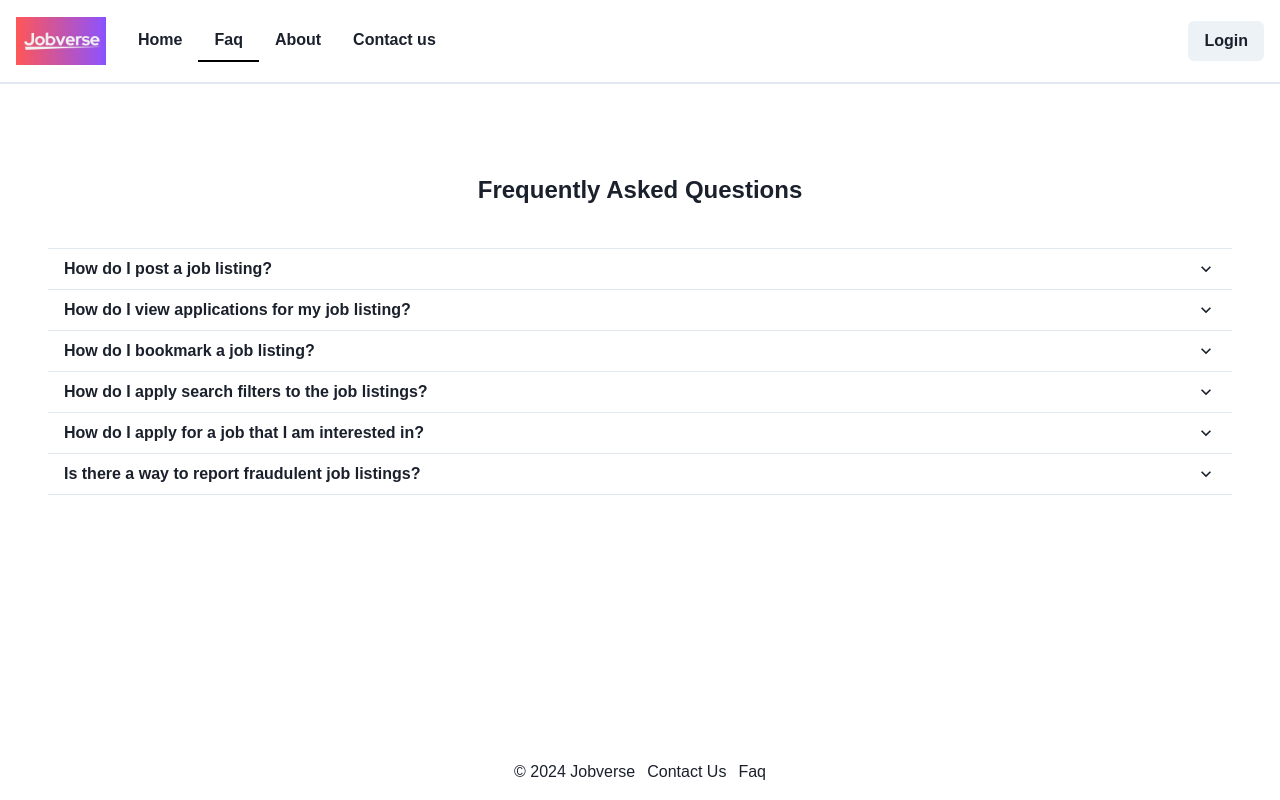
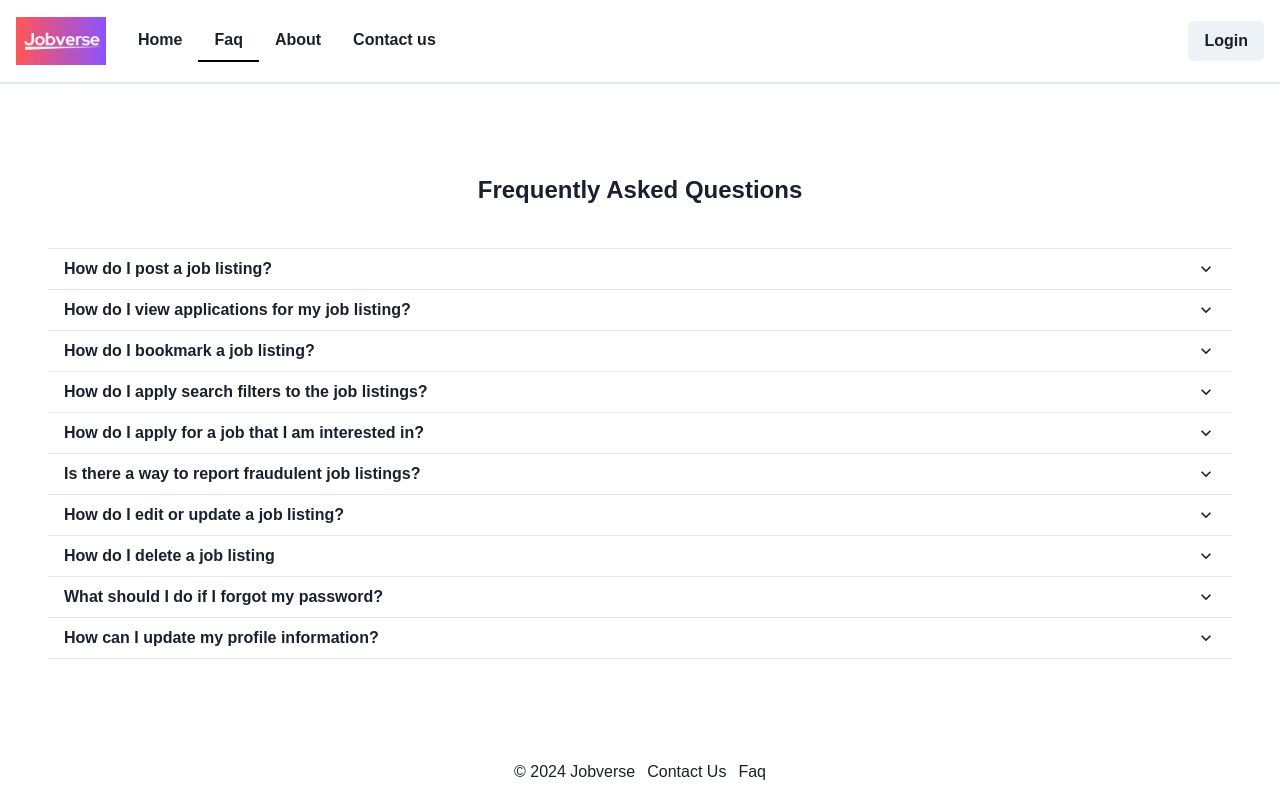
Before and after one commit to bhishman-desai/JobVerse, a React (Create React App) app in the folder client/: page /faq in a window 1280 px wide. Built offline with nearby package versions, Linux system fonts and the light colour scheme.

Commit message:
Update FAQ

```diff
--- a/client/src/pages/Faq.jsx
+++ b/client/src/pages/Faq.jsx
@@ -1,11 +1,22 @@
-import React from 'react';
-import { Box, Flex, Text, Accordion, AccordionItem, AccordionButton, AccordionPanel, AccordionIcon } from '@chakra-ui/react';
+import React from "react";
+import {
+  Box,
+  Flex,
+  Text,
+  Accordion,
+  AccordionItem,
+  AccordionButton,
+  AccordionPanel,
+  AccordionIcon,
+} from "@chakra-ui/react";
 
 const Faq = () => {
   return (
     <Box px={[4, 8, 12]} py={[8, 10, 12]}>
       <Flex justify="center" align="center">
-        <Text as="h1" fontSize="2xl" fontWeight="bold" py={10}>Frequently Asked Questions</Text>
+        <Text as="h1" fontSize="2xl" fontWeight="bold" py={10}>
+          Frequently Asked Questions
+        </Text>
       </Flex>
       <Accordion allowToggle>
         <AccordionItem>
@@ -24,7 +35,10 @@ const Faq = () => {
               <li>2. Click on the 'Create Job Posting' button.</li>
               <li>3. Enter the job details in the form that is displayed.</li>
               <li>4. Click on the 'Submit' button.</li>
-        <li>5. You will now see a confirmation message indicating successful job posting creation.</li>
+              <li>
+                5. You will now see a confirmation message indicating successful
+                job posting creation.
+              </li>
             </ol>
           </AccordionPanel>
         </AccordionItem>
@@ -43,9 +57,17 @@ const Faq = () => {
             <ol>
               <li>1. Navigate to the 'Job Management' section.</li>
               <li>2. Click on the 'View Job Postings' link.</li>
-            <li>3. You will see a list of all the job postings that you have created.</li>
-            <li>4. Select a job posting for which you wish to view applications.</li>
-            <li>5. All submitted job applications for that listing are now displayed.</li>
+              <li>
+                3. You will see a list of all the job postings that you have
+                created.
+              </li>
+              <li>
+                4. Select a job posting for which you wish to view applications.
+              </li>
+              <li>
+                5. All submitted job applications for that listing are now
+                displayed.
+              </li>
             </ol>
           </AccordionPanel>
         </AccordionItem>
@@ -62,9 +84,18 @@ const Faq = () => {
           <AccordionPanel pb={4}>
             To bookmark a job listing:
             <ol>
-            <li>1. Navigate to the 'Job Management' section, where you will see the job listings.</li>
-            <li>2. Click on the bookmark icon near the job listing that you wish to bookmark.</li>
-            <li>3. The job listing will now be added to your list of bookmarked jobs.</li>
+              <li>
+                1. Navigate to the 'Job Management' section, where you will see
+                the job listings.
+              </li>
+              <li>
+                2. Click on the bookmark icon near the job listing that you wish
+                to bookmark.
+              </li>
+              <li>
+                3. The job listing will now be added to your list of bookmarked
+                jobs.
+              </li>
             </ol>
           </AccordionPanel>
         </AccordionItem>
@@ -81,10 +112,19 @@ const Faq = () => {
           <AccordionPanel pb={4}>
             To filter listings:
             <ol>
-            <li>1. Enter the keywords based on which you want to filter jobs, in the search field.</li>
-            <li>2. You may also filter based on the job location, by choosing the location in the location input field.</li>
+              <li>
+                1. Enter the keywords based on which you want to filter jobs, in
+                the search field.
+              </li>
+              <li>
+                2. You may also filter based on the job location, by choosing
+                the location in the location input field.
+              </li>
               <li>3. Click on the search button.</li>
-            <li>4. The job listings will now appear based on the search filters applied.</li>
+              <li>
+                4. The job listings will now appear based on the search filters
+                applied.
+              </li>
             </ol>
           </AccordionPanel>
         </AccordionItem>
@@ -101,10 +141,19 @@ const Faq = () => {
           <AccordionPanel pb={4}>
             In order to apply for a job:
             <ol>
-            <li>1. Click on the "Apply" button on the job listing that you are applying for.</li>
-            <li>2. An application form opens up, where you can provide your information and upload your resume.</li>
+              <li>
+                1. Click on the "Apply" button on the job listing that you are
+                applying for.
+              </li>
+              <li>
+                2. An application form opens up, where you can provide your
+                information and upload your resume.
+              </li>
               <li>3. Click on the "Submit" button.</li>
-            <li>4. Once the application has been validated, you will receive a confirmation message.</li>
+              <li>
+                4. Once the application has been validated, you will receive a
+                confirmation message.
+              </li>
             </ol>
           </AccordionPanel>
         </AccordionItem>
@@ -119,19 +168,145 @@ const Faq = () => {
             </AccordionButton>
           </h2>
           <AccordionPanel pb={4}>
-            Yes, in order to report a job listing that appears to be fake or a scam:
+            Yes, in order to report a job listing that appears to be fake or a
+            scam:
             <ol>
-            <li>1. Click on the "Report" button on the job listing that you wish to report.</li>
-            <li>2. A form opens up, prompting you to fill in the details of your report against the listing.</li>
+              <li>
+                1. Click on the "Report" button on the job listing that you wish
+                to report.
+              </li>
+              <li>
+                2. A form opens up, prompting you to fill in the details of your
+                report against the listing.
+              </li>
               <li>3. Click on the "Submit" button.</li>
-            <li>4. The submitted report will be reviewed by the administrators, followed by appropriate action taken.</li>
+              <li>
+                4. The submitted report will be reviewed by the administrators,
+                followed by appropriate action taken.
+              </li>
             </ol>
           </AccordionPanel>
         </AccordionItem>
 
+        <AccordionItem>
+          <h2>
+            <AccordionButton>
+              <Box flex="1" textAlign="left" fontWeight="semibold">
+                How do I edit or update a job listing?
+              </Box>
+              <AccordionIcon />
+            </AccordionButton>
+          </h2>
+          <AccordionPanel pb={4}>
+            To edit a job listing:
+            <ol>
+              <li>1. Navigate to the 'Job Management' section.</li>
+              <li>2. Click on the job posting you wish to edit.</li>
+              <li>3. Make the necessary changes to the job details.</li>
+              <li>
+                4. Click on the 'Update' or 'Save Changes' button to apply the
+                modifications.
+              </li>
+              <li>
+                5. You will receive a confirmation message once the job listing
+                has been successfully updated.
+              </li>
+            </ol>
+          </AccordionPanel>
+        </AccordionItem>
+        <AccordionItem>
+          <h2>
+            <AccordionButton>
+              <Box flex="1" textAlign="left" fontWeight="semibold">
+                How do I delete a job listing
+              </Box>
+              <AccordionIcon />
+            </AccordionButton>
+          </h2>
+          <AccordionPanel pb={4}>
+            To delete a job listing:
+            <ol>
+              <li>1. Navigate to the 'Job Management' section.</li>
+              <li>2. Locate the job posting you wish to delete.</li>
+              <li>
+                3. Click on the 'Delete' or 'Remove' button next to the job
+                listing.
+              </li>
+              <li>4. Confirm the deletion when prompted.</li>
+              <li>
+                5. The job listing will be permanently removed from the
+                platform, and you will receive a confirmation message.
+              </li>
+            </ol>
+          </AccordionPanel>
+        </AccordionItem>
+        <AccordionItem>
+          <h2>
+            <AccordionButton>
+              <Box flex="1" textAlign="left" fontWeight="semibold">
+                What should I do if I forgot my password?
+              </Box>
+              <AccordionIcon />
+            </AccordionButton>
+          </h2>
+          <AccordionPanel pb={4}>
+            If you forgot your password:
+            <ol>
+              <li>
+                1. Go to the login page and click on the 'Forgot Password?' or
+                'Reset Password' link.
+              </li>
+              <li>2. Enter the email address associated with your account.</li>
+              <li>
+                3. You will receive an email with instructions on how to reset
+                your password.
+              </li>
+              <li>
+                4. Follow the instructions in the email to set a new password
+                for your account.
+              </li>
+              <li>
+                5. Once your password is reset, you can log in using your new
+                credentials.
+              </li>
+            </ol>
+          </AccordionPanel>
+        </AccordionItem>
+        <AccordionItem>
+          <h2>
+            <AccordionButton>
+              <Box flex="1" textAlign="left" fontWeight="semibold">
+                How can I update my profile information?
+              </Box>
+              <AccordionIcon />
+            </AccordionButton>
+          </h2>
+          <AccordionPanel pb={4}>
+            To update your profile information:
+            <ol>
+              <li>1. Log in to your account on the job platform. </li>
+              <li>
+                2. Navigate to the 'Profile' or 'Account Settings' section.
+              </li>
+              <li>3. Click on the 'Edit Profile' or similar option.</li>
+              <li>
+                4. Update the relevant fields such as your contact information,
+                skills, experience, and education.
+              </li>
+              <li>
+                5. Save your changes by clicking on the 'Save' or 'Update
+                Profile' button.
+              </li>
+              <li>
+                6. Your profile information will be updated, and you will
+                receive a confirmation message.
+              </li>
+            </ol>
+          </AccordionPanel>
+        </AccordionItem>
       </Accordion>
     </Box>
   );
-}
+};
 
 export default Faq;
```
Lines whose indentation alone changed are shown as unchanged.
